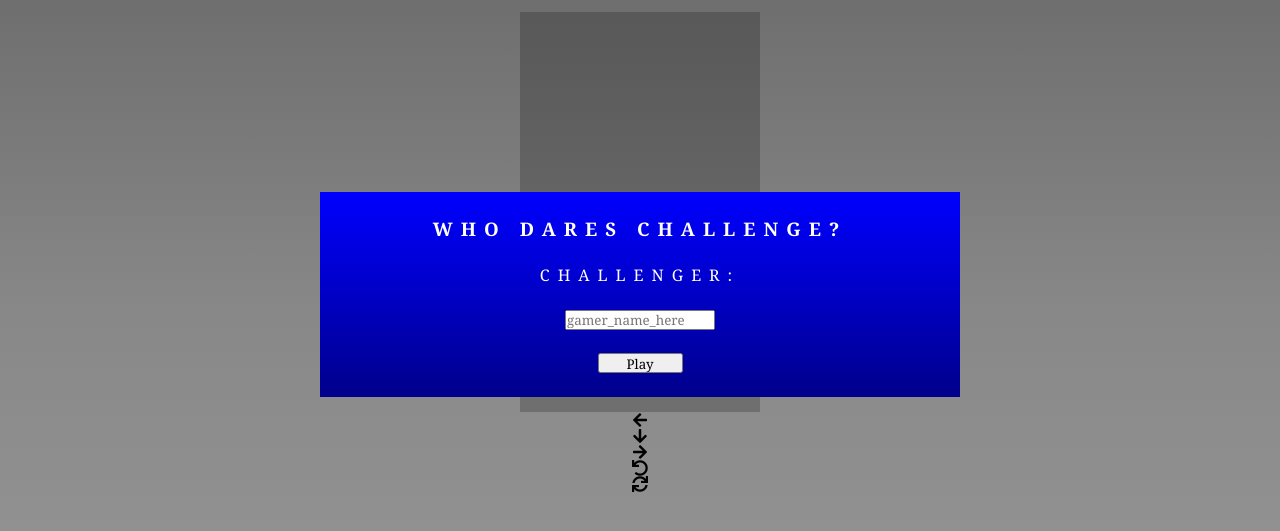
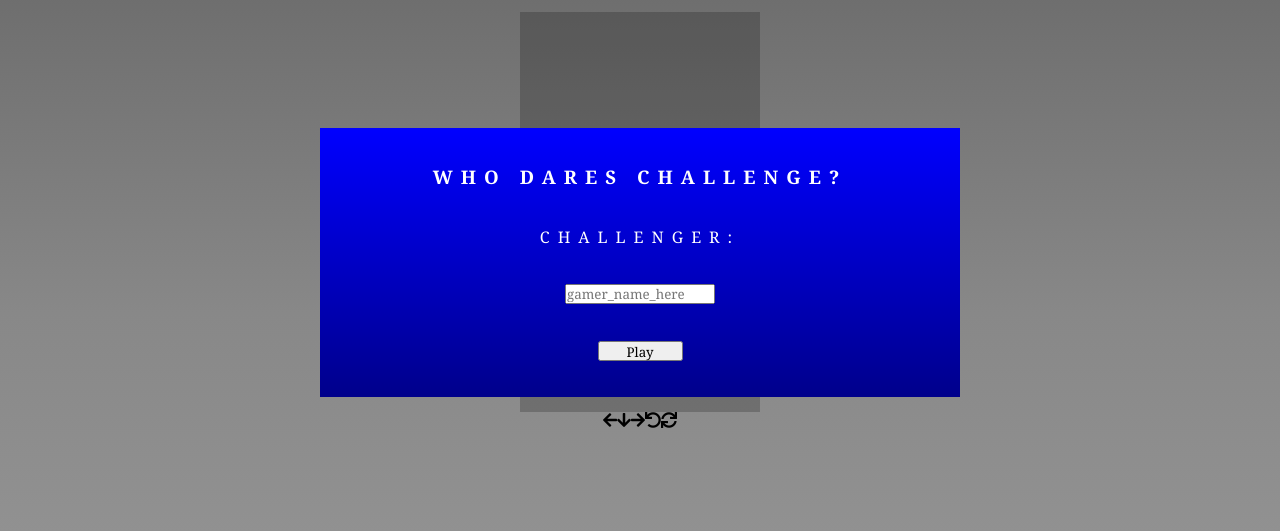
Before and after one commit to Greenie62/tetrisgame, a plain HTML site: page index.html in a window 1280 px wide. Shown: the part 103-634 px from the top of the page. Drawn offline with Linux system fonts and the light colour scheme.

Commit message:
please please please

```diff
--- a/index.html
+++ b/index.html
@@ -20,11 +20,13 @@
 
     </div>
 
+    <div class='controller' style='display:flex'>
         <i class="fas fa-arrow-left left"></i>
         <i class="fas fa-arrow-down down"></i>
         <i class="fas fa-arrow-right right"></i>
         <i class="fas fa-undo rotate-left"></i>
         <i class="fas fa-sync rotate-right"></i>
+        </div>
 
 
 
--- a/style.css
+++ b/style.css
@@ -7,6 +7,14 @@
 
 body{
     background:linear-gradient(#666,#888,#999)
+}
+
+canvas{
+    pointer-events:none
+}
+
+.controller{
+    z-index:1;
 }
 
 .app-container{
```
